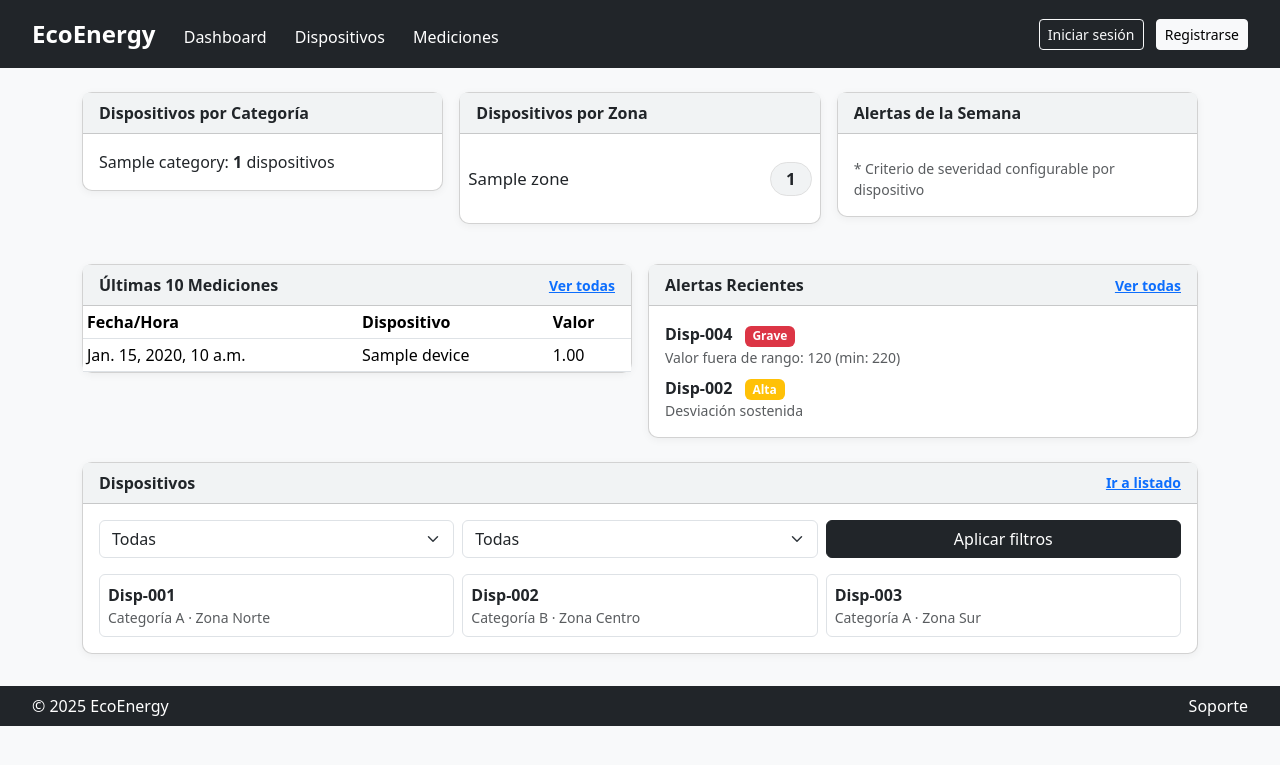
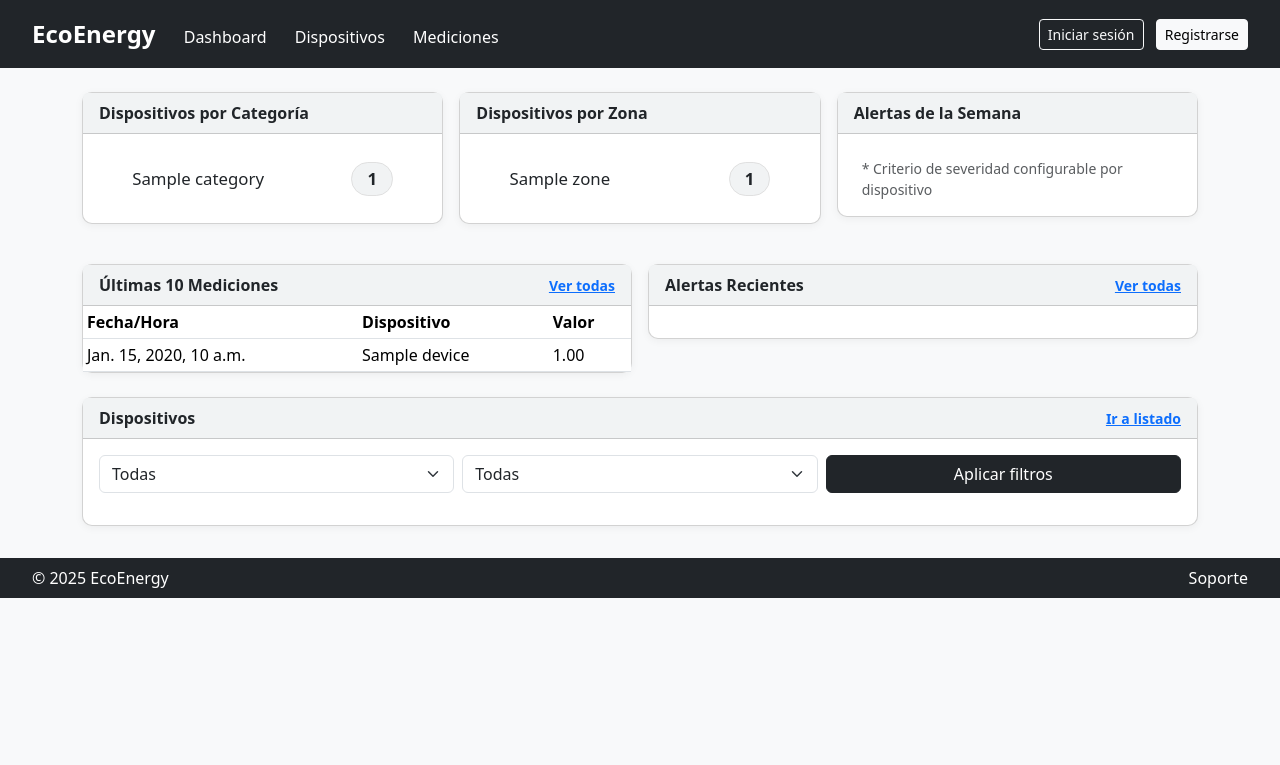
Before and after one commit to RafaO02/Unidad1_Python_RO, a Django app: page /dashboard/ in a window 1280 px wide. Shown: the top 765 px of the page. Run offline with Django 5.2, Linux system fonts and the light colour scheme; tables that the repository leaves empty hold one stand-in row (values such as "Sample post").

Commit message:
estilos a alertas de la semana, dispositivos por zona y categoria

```diff
--- a/monitoreo/dispositivos/models.py
+++ b/monitoreo/dispositivos/models.py
@@ -98,13 +98,19 @@ class Measurement(BaseModel):
         return f"{self.device.name} - {self.recorded_at}"
 
 class Alert(BaseModel):
-    measurement = models.ForeignKey(Measurement, on_delete=models.CASCADE, related_name='alerts')  # Relación con Medición
-    type = models.CharField(max_length=50)  # Tipo de alerta (e.g., "Umbral Excedido")
-    registered_consumption_w = models.DecimalField(max_digits=10, decimal_places=2)  # Consumo registrado que generó la alerta
-    severity = models.CharField(max_length=20)  # Nivel de severidad (e.g., "Alta", "Media", "Baja")
+    SEVERITY_CHOICES = [
+        ('grave', 'Grave'),
+        ('alto', 'Alto'),
+        ('mediano', 'Mediano'),
+        ('bajo', 'Bajo'),
+    ]
+    measurement = models.ForeignKey(Measurement, on_delete=models.CASCADE, related_name='alerts')
+    type = models.CharField(max_length=50)
+    registered_consumption_w = models.DecimalField(max_digits=10, decimal_places=2)
+    severity = models.CharField(max_length=20, choices=SEVERITY_CHOICES)
     message = models.TextField()
-    recognized = models.BooleanField(default=False)  # Si la alerta ha sido reconocida
-    treashold_w = models.DecimalField(max_digits=10, decimal_places=2)  # Valor del umbral que se superó
+    recognized = models.BooleanField(default=False)
+    treashold_w = models.DecimalField(max_digits=10, decimal_places=2)
     organization = models.ForeignKey(Organization, on_delete=models.CASCADE , related_name='alerts')
 
     def __str__(self):
--- a/monitoreo/dispositivos/templates/dispositivos/dashboard.html
+++ b/monitoreo/dispositivos/templates/dispositivos/dashboard.html
@@ -21,7 +21,7 @@
             display: flex;
             justify-content: space-between;
             align-items: center;
-            padding: 0.7em 0;
+            padding: 0.7em 1.5em; /* Aumenta el padding lateral */
             border-bottom: 1px solid #eee;
             font-size: 1.05em;
         }
@@ -36,6 +36,63 @@
             font-weight: 600;
             font-size: 1em;
             border: 1px solid #e0e0e0;
+        }
+        .card-body.px-2 {
+            padding-left: 1.5rem !important;
+            padding-right: 1.5rem !important;
+        }
+        .list-item-centered {
+            display: flex;
+            justify-content: space-between;
+            align-items: center;
+            padding: 0.7em 1.5em;
+            border-bottom: 1px solid #eee;
+            font-size: 1.05em;
+        }
+        .list-item-centered:last-child {
+            border-bottom: none;
+        }
+        .pill {
+            background: #f1f3f4;
+            color: #212529;
+            border-radius: 1em;
+            padding: 0.2em 0.9em;
+            font-weight: 600;
+            font-size: 1em;
+            border: 1px solid #e0e0e0;
+            min-width: 2.2em;
+            text-align: center;
+            display: inline-block;
+        }
+        .alert-pill {
+            display: inline-block;
+            margin-right: 0.5em;
+            margin-bottom: 0.5em;
+            padding: 0.2em 1em;
+            border-radius: 0.7em;
+            font-size: 1em;
+            border: 1px solid #e0e0e0;
+        }
+        .alert-pill.severity-grave {
+            background: #212529;
+            color: #fff;
+            font-weight: 900;
+        }
+        .alert-pill.severity-alto {
+            background: #343a40;
+            color: #fff;
+            font-weight: 700;
+        }
+        .alert-pill.severity-mediano {
+            background: #dee2e6;
+            color: #495057;
+            font-weight: 500;
+        }
+        .alert-pill.severity-bajo {
+            background: #fff;
+            color: #212529;
+            font-weight: 400;
+            border: 1px solid #dee2e6;
         }
     </style>
 </head>
@@ -58,10 +115,13 @@
             <div class="col-md-4">
                 <div class="card">
                     <div class="card-header">Dispositivos por Categoría</div>
-                    <div class="card-body">
+                    <div class="card-body px-2">
                         <ul class="list-unstyled mb-0">
                             {% for category in devices_by_category %}
-                                <li>{{ category.category__name }}: <span class="fw-bold">{{ category.count }}</span> dispositivos</li>
+                                <li class="list-item-centered">
+                                    <span>{{ category.category__name }}</span>
+                                    <span class="pill">{{ category.count }}</span>
+                                </li>
                             {% endfor %}
                         </ul>
                     </div>
@@ -73,9 +133,9 @@
                     <div class="card-body px-2">
                         <ul class="list-unstyled mb-0">
                             {% for zone in devices_by_zone %}
-                                <li class="zone-list-item">
+                                <li class="list-item-centered">
                                     <span>{{ zone.zone__name }}</span>
-                                    <span class="zone-pill">{{ zone.count }}</span>
+                                    <span class="pill">{{ zone.count }}</span>
                                 </li>
                             {% endfor %}
                         </ul>
@@ -85,15 +145,14 @@
             <div class="col-md-4">
                 <div class="card">
                     <div class="card-header">Alertas de la Semana</div>
-                    <div class="card-body">
-                        <ul class="list-inline mb-0">
+                    <div class="card-body px-2">
+                        <div>
                             {% for alert in alert_count_by_severity %}
-                                <li class="list-inline-item">
-                                    <span class="severity-badge severity-{{ alert.severity }}">{{ alert.severity }}</span>
-                                    <span class="fw-bold">{{ alert.count }}</span> alertas
-                                </li>
+                                <span class="alert-pill severity-{{ alert.severity }}">
+                                    {{ alert.severity|title }}: {{ alert.count }}
+                                </span>
                             {% endfor %}
-                        </ul>
+                        </div>
                         <small class="text-muted d-block mt-2">* Criterio de severidad configurable por dispositivo</small>
                     </div>
                 </div>
@@ -136,17 +195,7 @@
                         <a href="#" class="small">Ver todas</a>
                     </div>
                     <div class="card-body">
-                        <!-- Aquí puedes agregar el loop de alertas recientes si lo tienes -->
-                        <div class="mb-2">
-                            <span class="fw-bold">Disp-004</span>
-                            <span class="badge bg-danger ms-2">Grave</span>
-                            <div class="small text-muted">Valor fuera de rango: 120 (min: 220)</div>
-                        </div>
-                        <div>
-                            <span class="fw-bold">Disp-002</span>
-                            <span class="badge bg-warning ms-2">Alta</span>
-                            <div class="small text-muted">Desviación sostenida</div>
-                        </div>
+
                     </div>
                 </div>
             </div>
@@ -177,27 +226,7 @@
                                 <button class="btn btn-dark w-100">Aplicar filtros</button>
                             </div>
                         </form>
-                        <div class="row g-2">
-                            <div class="col-md-4">
-                                <div class="border rounded p-2">
-                                    <span class="fw-bold">Disp-001</span>
-                                    <div class="small text-muted">Categoría A · Zona Norte</div>
-                                </div>
-                            </div>
-                            <div class="col-md-4">
-                                <div class="border rounded p-2">
-                                    <span class="fw-bold">Disp-002</span>
-                                    <div class="small text-muted">Categoría B · Zona Centro</div>
-                                </div>
-                            </div>
-                            <div class="col-md-4">
-                                <div class="border rounded p-2">
-                                    <span class="fw-bold">Disp-003</span>
-                                    <div class="small text-muted">Categoría A · Zona Sur</div>
-                                </div>
-                            </div>
-                            <!-- Puedes hacer un loop aquí para los dispositivos -->
-                        </div>
+
                     </div>
                 </div>
             </div>
```
Also changed, not shown: monitoreo/dispositivos/migrations/0005_alter_alert_severity.py (added).
